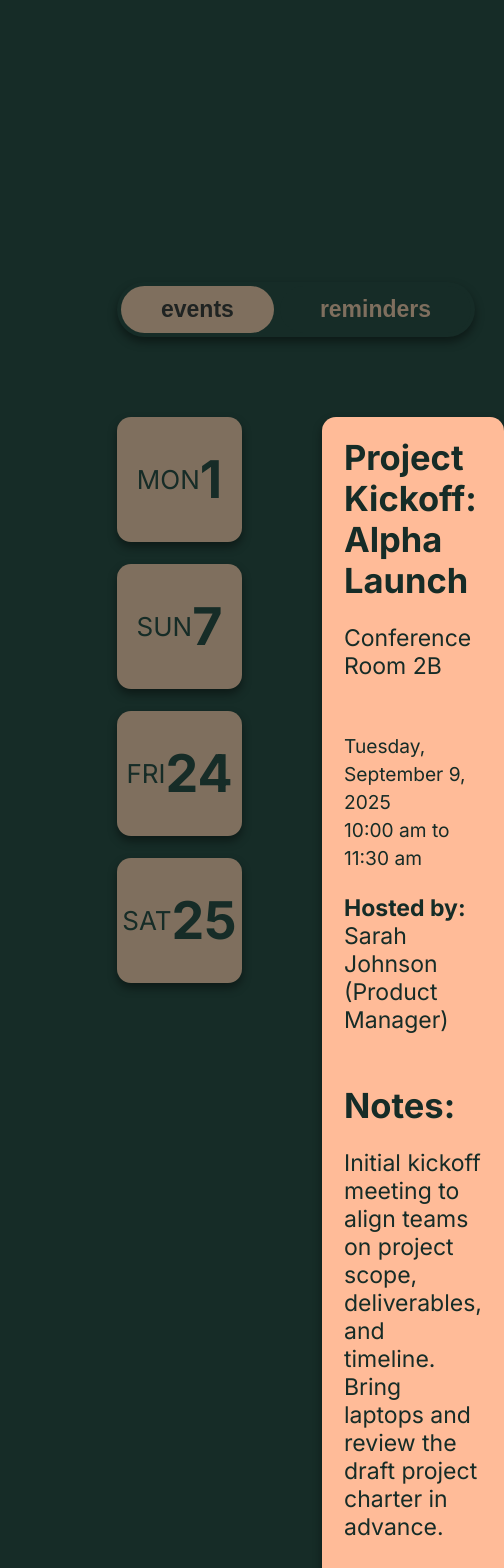
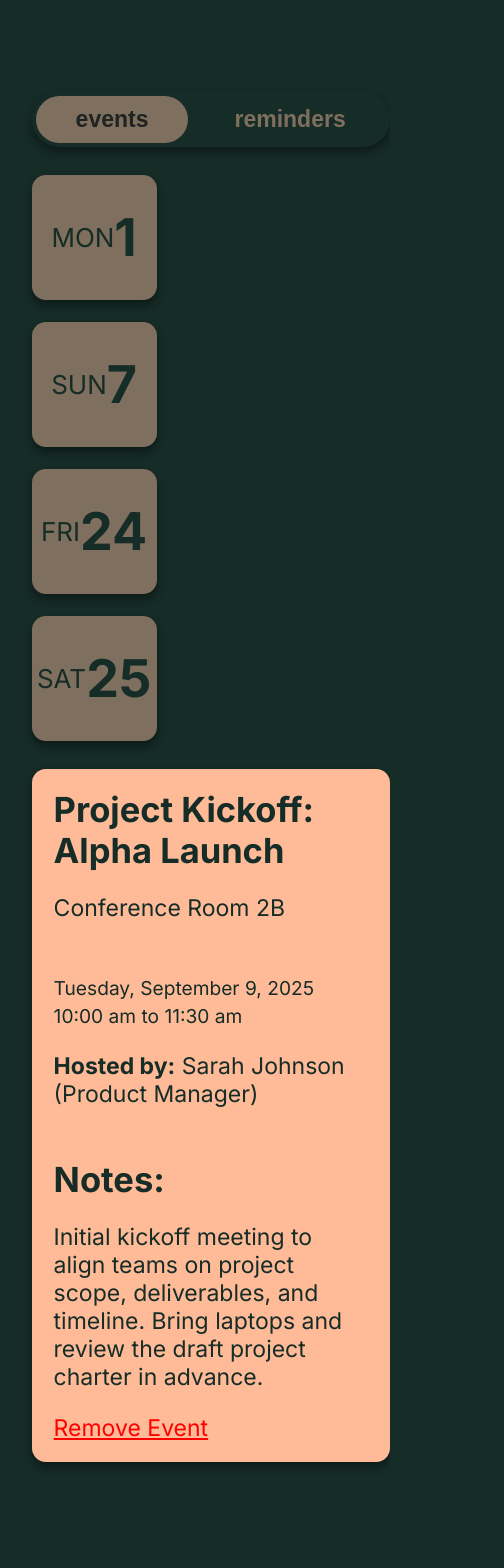
Before and after one commit to Revin400/Web_app_development_2526, a React (Create React App) app in the folder calendify/: page /calendar in a window 390 px wide. Shown: the top 1568 px of the page, 504 px wide, since content can reach past the window. After the commit the page ends 1522 px from the top, so only its background shows below. Built offline with nearby package versions, Linux system fonts and the light colour scheme.

Commit message:
Update CalendarPage styles and add 'Remove Event' link

```diff
--- a/calendify/src/CalendarPage.css
+++ b/calendify/src/CalendarPage.css
@@ -60,7 +60,34 @@ body{
   gap: 80px;
   margin: 250px auto;
   padding: auto;
-  width: 40%;
+  width: 92vw;
+  max-width: 1200px;
+  padding: 0 16px;
+}
+
+@media (max-width: 1439px){
+  .content{ max-width: 960px; }
+}
+
+@media (max-width: 1024px){
+  .content{
+    max-width: 720px;
+    grid-template-columns: 1fr;
+    grid-template-areas:
+      "segment"
+      "cards"
+      "sidebar";
+    gap: 40px;
+    margin: 80px auto;
+  }
+}
+
+@media (max-width: 640px){
+  .content{
+    max-width: 560px;
+    gap: 28px;
+    margin: 60px auto;
+  }
 }
 
 .cards{
@@ -104,3 +131,9 @@ body{
   color: var(--bg);
   margin: 0 0 12px;
 }
+
+.remove-event-link{
+  color: red;
+  text-decoration: underline;
+  cursor: pointer;
+}
--- a/calendify/src/CalendarPage.jsx
+++ b/calendify/src/CalendarPage.jsx
@@ -47,8 +47,10 @@ const CalendarPage = () => {
           <br></br>
           <h2>Notes:</h2>
           <p>Initial kickoff meeting to align teams on project scope, deliverables, and timeline. Bring laptops and review the draft project charter in advance.</p>
+          <a class="remove-event-link" href="#">Remove Event</a>
         </aside>
       </section>
+
     </div>
   );
 };
```
